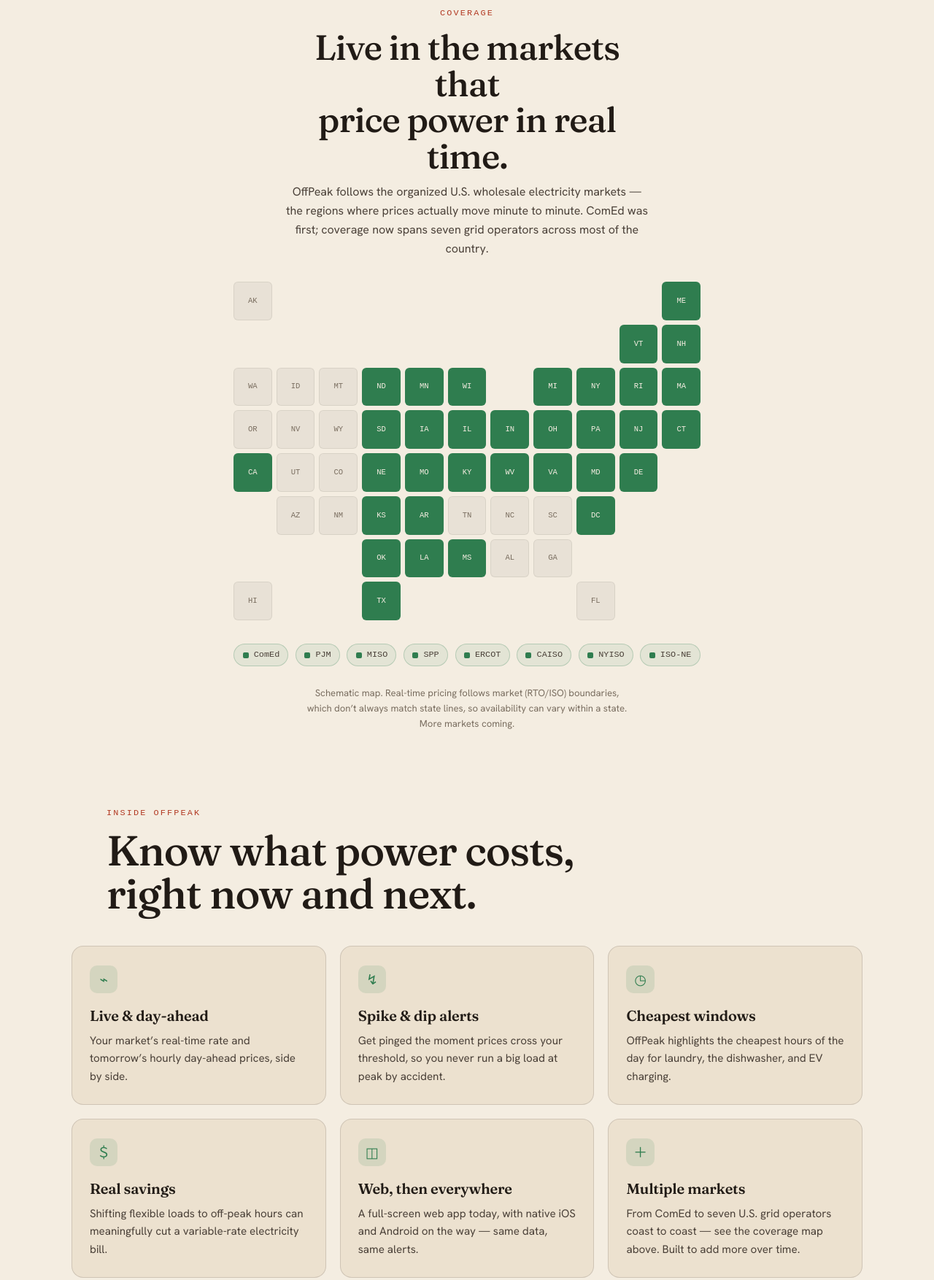
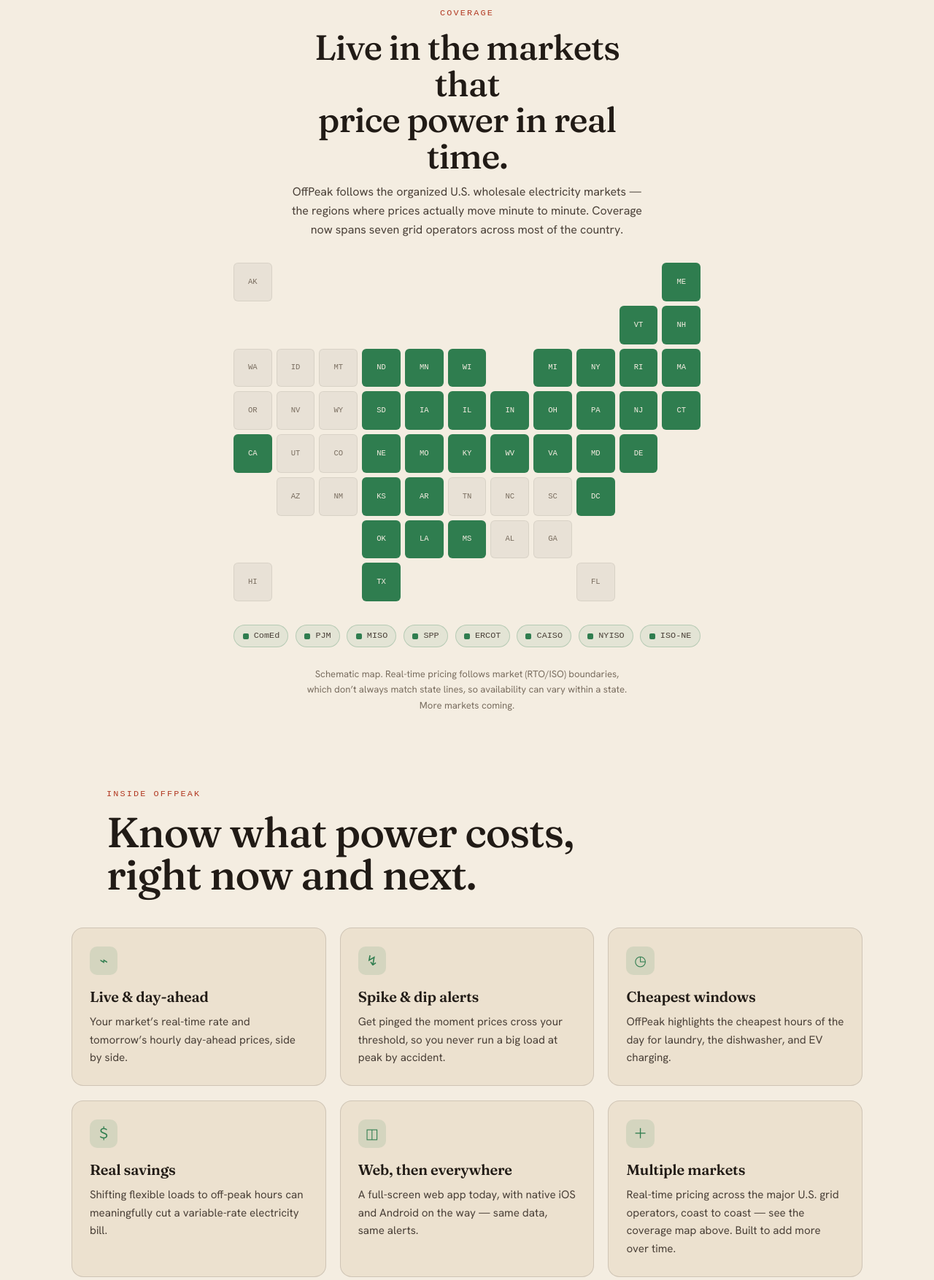
Before and after one commit to agarwalvijay/atsumilabs, a website: page offpeak.html in a window 1280 px wide. Shown: the part 1918-3672 px from the top of the page at 73% size. Drawn offline with Linux system fonts and the light colour scheme; no server answers; a web font is replaced by a local one.

Commit message:
OffPeak: drop 'ComEd was first' and ComEd reference from coverage copy

```diff
--- a/offpeak.html
+++ b/offpeak.html
@@ -126,7 +126,7 @@
       <div class="op-cov-head">
         <span class="sec-label">Coverage</span>
         <h2>Live in the markets that<br />price power in real time.</h2>
-        <p>OffPeak follows the organized U.S. wholesale electricity markets — the regions where prices actually move minute to minute. ComEd was first; coverage now spans seven grid operators across most of the country.</p>
+        <p>OffPeak follows the organized U.S. wholesale electricity markets — the regions where prices actually move minute to minute. Coverage now spans seven grid operators across most of the country.</p>
       </div>
 
       <!-- US tile-grid map (schematic; covered = green). -->
@@ -229,7 +229,7 @@
         <article class="op-feat">
           <span class="op-feat-mark">＋</span>
           <h3>Multiple markets</h3>
-          <p>From ComEd to seven U.S. grid operators coast to coast — see the coverage map above. Built to add more over time.</p>
+          <p>Real-time pricing across the major U.S. grid operators, coast to coast — see the coverage map above. Built to add more over time.</p>
         </article>
       </div>
       <p class="op-attribution">
```
